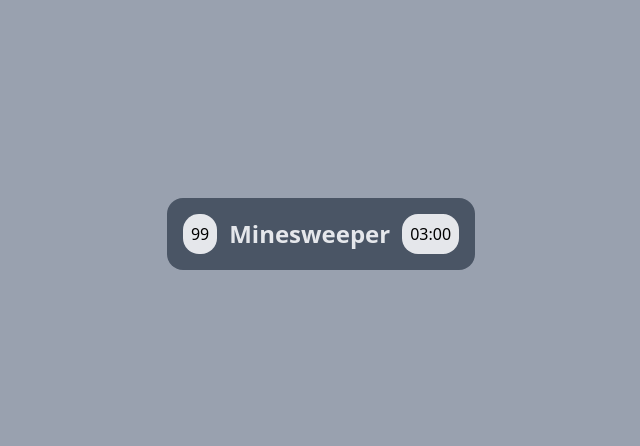
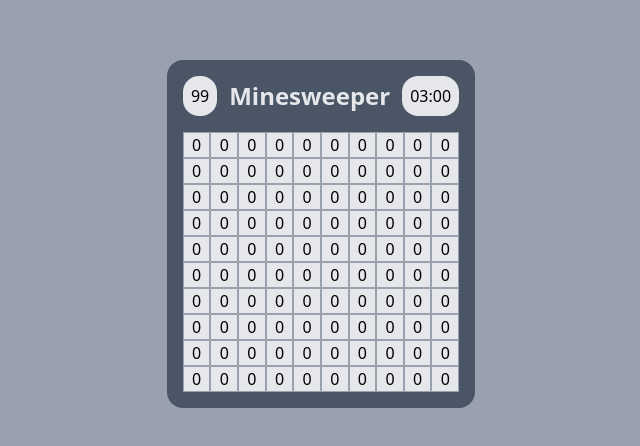
Before and after one commit to whoamizy/minesweeper, a Vue app: page / in a window 1280 px wide. Shown: the part 166-612 px from the top of the page, without its empty margins (319-959 px from the left). Built offline with nearby package versions, Linux system fonts and the light colour scheme.

Commit message:
feat: add cells visual

```diff
--- a/src/App.vue
+++ b/src/App.vue
@@ -1,11 +1,13 @@
 <template>
   <div class="flex min-h-dvh items-center justify-center">
     <div class="overflow-hidden rounded-2xl bg-gray-600 p-4">
-      <Header />
+      <Header class="mb-4" />
+      <Cells />
     </div>
   </div>
 </template>
 
 <script setup lang="ts">
+import Cells from './components/Cells.vue';
 import Header from './components/Header.vue';
 </script>
--- /dev/null
+++ b/src/components/Cell.vue
@@ -0,0 +1,7 @@
+<template>
+  <button
+    class="flex cursor-pointer items-center justify-center border border-gray-400 bg-gray-200 transition hover:bg-gray-500"
+  >
+    0
+  </button>
+</template>
--- /dev/null
+++ b/src/components/Cells.vue
@@ -0,0 +1,9 @@
+<template>
+  <div class="grid grid-cols-10 grid-rows-10">
+    <Cell v-for="i in 100" :key="i" />
+  </div>
+</template>
+
+<script setup lang="ts">
+import Cell from './Cell.vue';
+</script>
```
